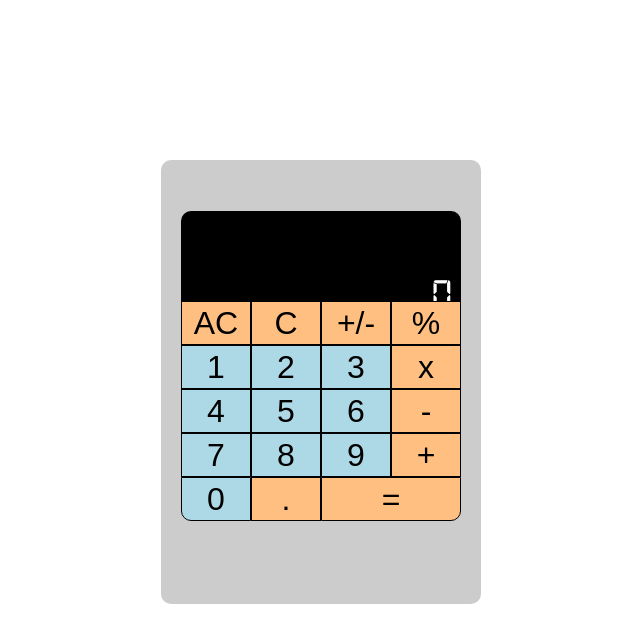
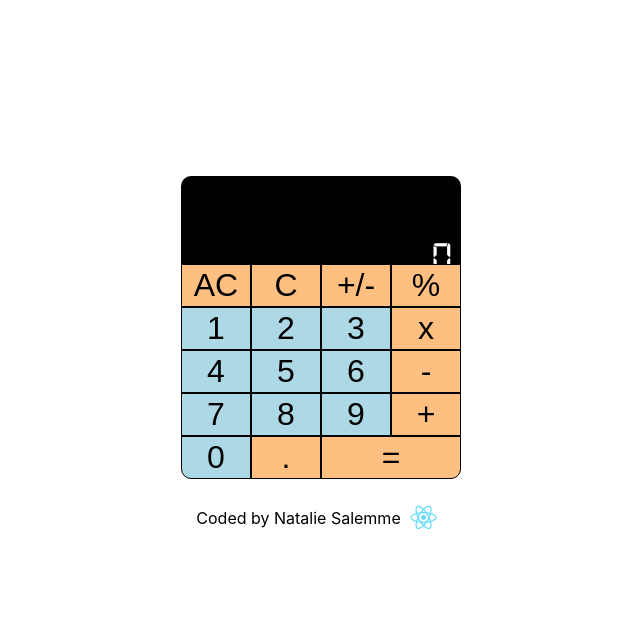
Before and after one commit to NatalieSalemme/react-calculator, a React (Create React App) app: page / in a window 1280 px wide. Shown: the top 642 px of the page, without its empty margins (319-959 px from the left). Built offline with nearby package versions, Linux system fonts and the light colour scheme; the HTML template or start-up script is replaced by a standard one.

Commit message:
adding footer and react svg

```diff
--- a/src/App.css
+++ b/src/App.css
@@ -1,4 +1,8 @@
-@font-face{
+* {
+    margin: 0;
+    padding: 0;
+  }
+  @font-face{
  font-family:'digital-clock-font';
  src: url('digital-7.ttf');
 }
@@ -40,7 +44,7 @@ input {
 }
 
 .calculator-box {
-  background-color: #ccc;
+  /* background-color: #ccc; */
   display: flex;
   height: 380px;
   width: 320px;
@@ -74,4 +78,16 @@ div > span {
 .error-message {
   text-align: center;
   color: red;
+  margin-bottom: 1em;
 }
+.footer {
+  margin-top: 1em;
+}
+.footer div {
+  display: flex;
+  align-items: center;
+}
+.logo {
+  width: 45px;
+  height: 45px;
+}
--- a/src/App.js
+++ b/src/App.js
@@ -1,6 +1,7 @@
 import React, { Component } from 'react';
 import './App.css';
 import ButtonsList from './ButtonsList';
+import Footer from './Footer';
 
 class App extends Component {
   state = {
@@ -111,6 +112,7 @@ class App extends Component {
           onClear={this.onClear}
           handleDecimal={this.handleDecimal}
         />
+        <Footer />
       </div>
     );
   }
--- /dev/null
+++ b/src/Footer.js
@@ -0,0 +1,15 @@
+import React from 'react';
+import logo from './logo.svg';
+
+const Footer = () => (
+  <div className="footer">
+    <div>
+    <p>Coded by Natalie Salemme</p>
+    <img
+      src={logo}
+      className="logo"
+      alt="react-logo" />
+    </div>
+  </div>
+)
+export default Footer;
```
Also changed, not shown: src/logo.svg (added).
